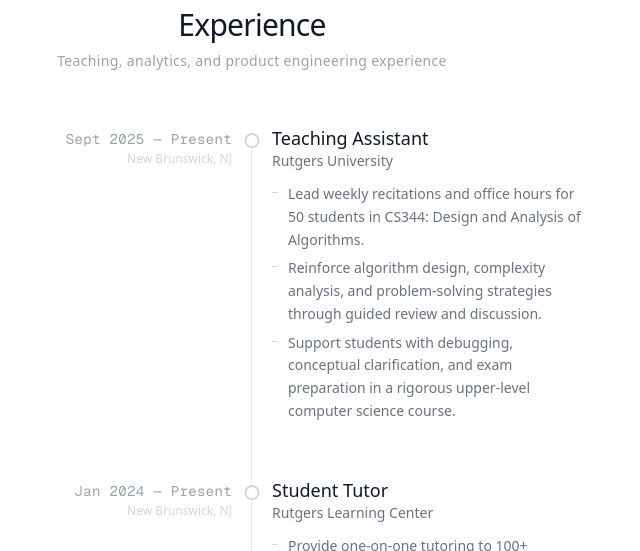
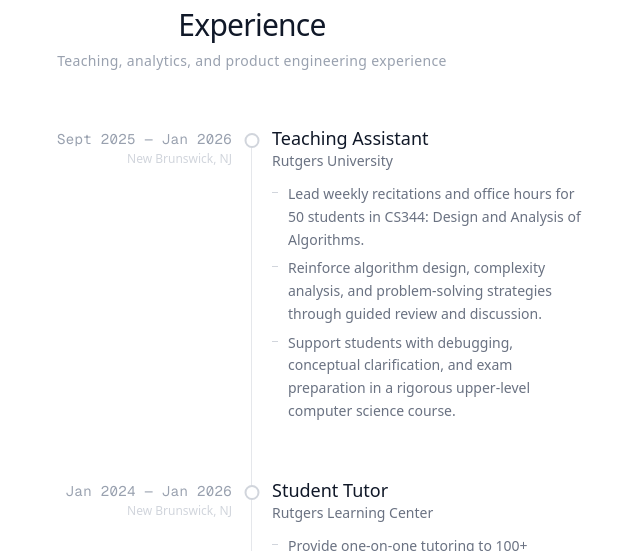
Before and after one commit to ryan7626/portfolio, a Next.js app: page / in a window 1280 px wide. Shown: the part 1420-1971 px from the top of the page, without its empty margins (388-1028 px from the left). Built offline with nearby package versions, Linux system fonts and the light colour scheme.

Commit message:
exp dates

```diff
--- a/app/data/experience.ts
+++ b/app/data/experience.ts
@@ -10,7 +10,7 @@
   {
     role: "Teaching Assistant",
     company: "Rutgers University",
-    dateRange: "Sept 2025 — Present",
+    dateRange: "Sept 2025 — Jan 2026",
     location: "New Brunswick, NJ",
     bullets: [
       "Lead weekly recitations and office hours for 50 students in CS344: Design and Analysis of Algorithms.",
@@ -21,7 +21,7 @@
   {
     role: "Student Tutor",
     company: "Rutgers Learning Center",
-    dateRange: "Jan 2024 — Present",
+    dateRange: "Jan 2024 — Jan 2026",
     location: "New Brunswick, NJ",
     bullets: [
       "Provide one-on-one tutoring to 100+ students across AI, Python, data analytics, numerical methods, R, C, and data structures and algorithms.",
```
